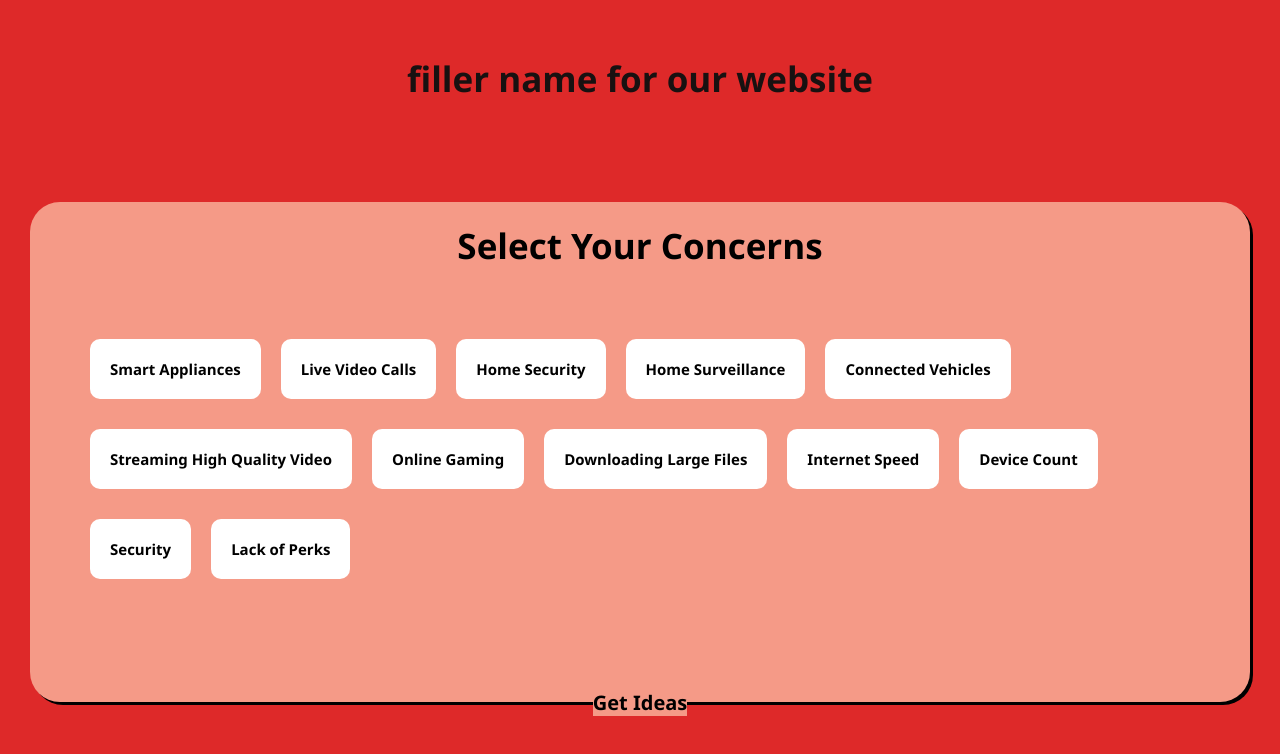
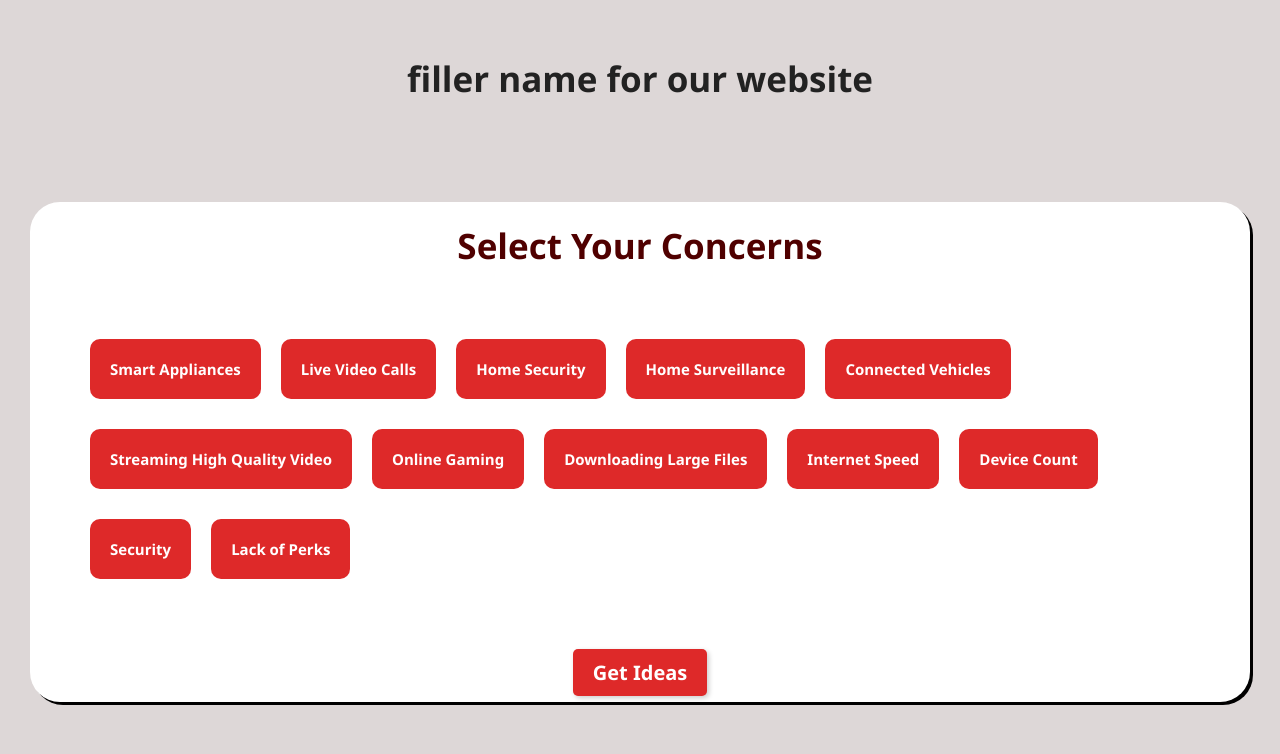
Before and after one commit to ImaSkullyosis/HackUTD, a React (Vite) app in the folder HackUTD 2024 Guided Project/: page / in a window 1280 px wide. Shown: the top 754 px of the page. Built offline with nearby package versions, Linux system fonts and the light colour scheme.

Commit message:
Update index.css

```diff
--- a/HackUTD 2024 Guided Project/src/index.css
+++ b/HackUTD 2024 Guided Project/src/index.css
@@ -6,11 +6,11 @@
 }
 
 body {
-  background-color: rgb(222, 41, 41);
+  background-color: rgb(221, 215, 215);
 }
 
 .wrapper {
-  background-color: #f59a87;
+  background-color: #ffffff;
   margin: 100px 30px 30px 30px;
   border-radius: 30px;
   height: 500px;
@@ -22,7 +22,7 @@ h1 {
   margin-top: 35px;
   padding-top: 20px;
   margin-bottom: 20px;
-  color: rgb(24, 17, 17);
+  color: #222222;
   font-size: 35px;
 }
 
@@ -30,7 +30,7 @@ h2 {
   margin-top: 35px;
   padding-top: 20px;
   margin-bottom: 30px;
-  color: rgb(0, 0, 0);
+  color: rgb(80, 0, 0);
   font-size: 35px;
 }
 
@@ -42,8 +42,8 @@ h2 {
 }
 
 .child {
-  background-color: rgb(255, 255, 255);
-  color: black;
+  background-color: rgb(222, 41, 41);
+  color: rgb(255, 255, 255);
   font-size: 15px;
   padding: 20px;
 
@@ -57,13 +57,35 @@ h2 {
   flex-wrap: wrap;
 }
 
+{/*
 button {
   border-style: hidden;
-  background-color: #f59a87;
+  background-color: rgb(222, 41, 41);
   color: black;
   font-size: 20px;
-  padding-top: 50px;
+  padding-top: 100px;
 
   font-weight: 700;
   cursor: pointer;
 }
+*/}
+
+button {
+  border-style: hidden;
+  background-color: rgb(222, 41, 41); /* Primary red for buttons */
+  color: white; /* White text for contrast */
+  font-size: 20px;
+  padding: 10px 20px; /* Adjust padding for balance */
+  margin-top: 10px; /* Move buttons slightly down */
+  font-weight: 700;
+  cursor: pointer;
+  border-radius: 5px; /* Rounded corners for a modern look */
+  box-shadow: 2px 2px 5px rgba(0, 0, 0, 0.2); /* Subtle shadow for buttons */
+  transition: all 0.3s ease-in-out; /* Smooth hover transition */
+}
+
+button:hover {
+  background-color: #b71c1c; /* Darker red on hover for emphasis */
+  color: #ffffff; /* Maintain white text */
+  transform: scale(1.05); /* Slightly enlarge on hover */
+}
```
